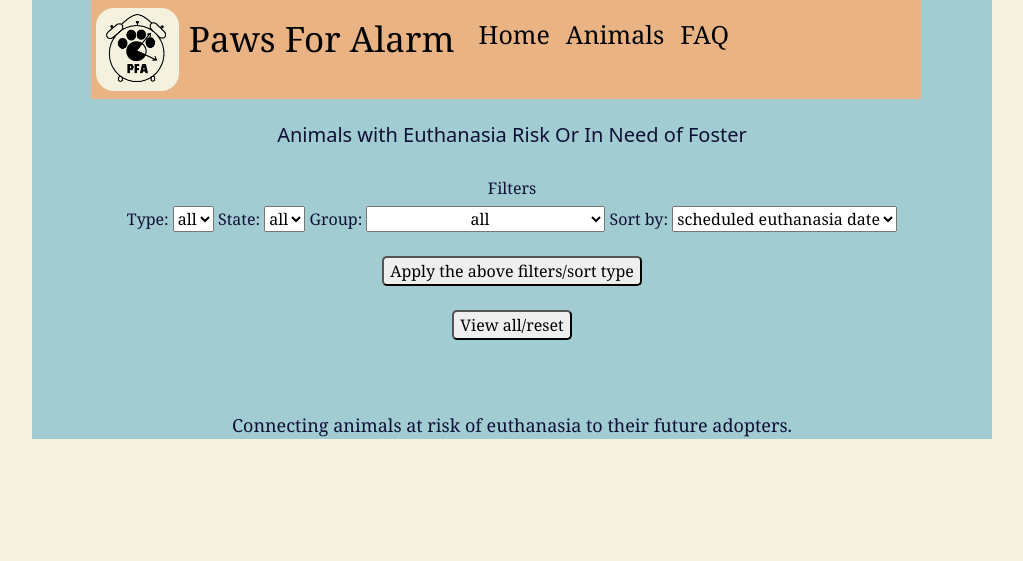
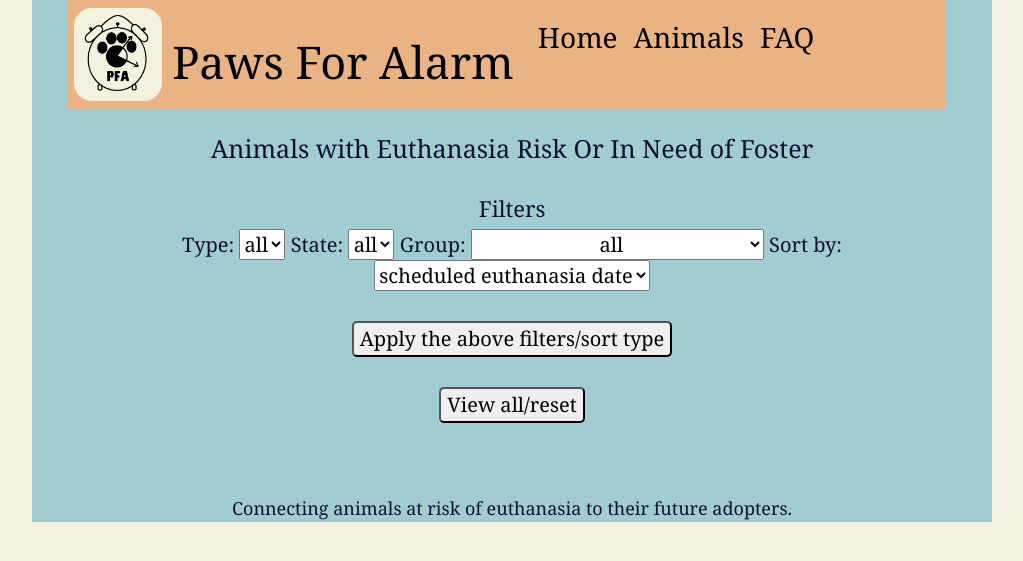
Before and after one commit to katconnors/pawsforalarm, a Flask app: page /animals in a window 1280 px wide. Shown: the top 561 px of the page, without its empty margins (128-1151 px from the left). Run offline with Flask 2, Linux system fonts and the light colour scheme; data that the repository does not hold is empty.

Commit message:
styling edits

```diff
--- a/static/stylesheet.css
+++ b/static/stylesheet.css
@@ -1,6 +1,8 @@
 
 
 /* color palettes from colorhunt.co */
+
+/* base styling */
 
 
 body {
@@ -14,24 +16,6 @@ body {
     width: 75%;
 }
 
-img {
-    border: 0px solid black;
-    border-radius: 18px;
-}
-
-/* outlines image border when user mouses over */
-/* will target only the images on animals page, and not details page (unless class is changed to col-sm) */
-
-.col-sm img:hover {
-    outline: 3px solid black;
-    border-radius: 18px;
-}
-
-button {
-    border-radius: 5px;
-    font-family:Cambria, Cochin, Georgia, Times, 'Times New Roman', serif;
-}
-
 
 
 footer {
@@ -39,9 +23,6 @@ footer {
     font-size: 18px;
 }
 
-.dropdown select{
-    text-align:center;
-}
 
 /* errors that result from wt-forms/flask-wtf class validators */
 .errors {
@@ -57,22 +38,23 @@ footer {
 
 .nav{
     text-align: center;
-    width: 90%;
+    width: 95%;
 
 }
 
 /* useful resource for margins https://stackoverflow.com/questions/55192856/how-do-i-put-padding-outside-an-image-border */
 .navbar-nav img {
-    margin-left: 5px;
+    margin-left: 7px;
 }
 
 .navbar-brand {
+    padding-top: 20px;;
     padding-left: 10px;
-    font-size: 35px;
+    font-size: 45px;
 }
 
 .nav-link{
-    font-size: 25px;
+    font-size: 28px;
     font-family:Cambria, Cochin, Georgia, Times, 'Times New Roman', serif;
 }
 
@@ -105,9 +87,8 @@ footer {
 
 .tab-pane{
     font-family:Cambria, Cochin, Georgia, Times, 'Times New Roman', serif;
+    font-size: 23px;
 }
-
-
 
 
 
@@ -122,10 +103,48 @@ footer {
 
 /* animal list styling */
 
+.animal-header h5{
+    font-size: 25px;
+    font-family:Cambria, Cochin, Georgia, Times, 'Times New Roman', serif;
+}
+
+img {
+    border: 0px solid black;
+    border-radius: 18px;
+}
+
+/* outlines image border when user mouses over */
+/* will target only the images on animals page, and not details page (unless class is changed to col-sm) */
+
+.col-sm img:hover {
+    outline: 3px solid black;
+    border-radius: 18px;
+}
+
 .col-sm {
     font-family:Cambria, Cochin, Georgia, Times, 'Times New Roman', serif;
+    font-size: 20px;
+}
+
+.dropdown h6{
+    font-size: 22px;
 }
 
 .dropdown {
     font-family:Cambria, Cochin, Georgia, Times, 'Times New Roman', serif;
 }
+
+
+.dropdown{
+    font-size: 20px;
+}
+
+.dropdown select{
+    text-align:center;
+    font-size: 20px;
+}
+
+button {
+    border-radius: 5px;
+    font-family:Cambria, Cochin, Georgia, Times, 'Times New Roman', serif;
+}
--- a/templates/animal_detail.html
+++ b/templates/animal_detail.html
@@ -7,7 +7,7 @@
 
 
                 {% if animal.image!=None %}
-                <img src="{{animal.image}}" alt="animal-image" width="300"/> <br>
+                <img src="{{animal.image}}" alt="animal-image" width="400"/> <br>
                 {% endif %}
 
                 <!-- from bootstrap docs for tabs  -->
--- a/templates/animals.html
+++ b/templates/animals.html
@@ -3,9 +3,10 @@
 
 {% block main %}
     <br>
-
-        <h5>Animals with Euthanasia Risk Or In Need of Foster</h5>
-        <br>
+        <div class="animal-header">
+            <h5>Animals with Euthanasia Risk Or In Need of Foster</h5>
+            <br>
+        </div>
             <div class="row">
                 <div class="col dropdown">
                     <h6>Filters </h6>
@@ -82,7 +83,7 @@
             <div class="col-sm">
                 {% if animal.image!=None %}
                     <a href='/animals/{{animal.id}}'>
-                        <img src="{{animal.image}}" alt="animal-image" width="150"/> <br> </a>
+                        <img src="{{animal.image}}" alt="animal-image" width="200"/> <br> </a>
                 {% endif %}
                 {{animal.name}} <br>
                 {{animal.type}} <br>
```
